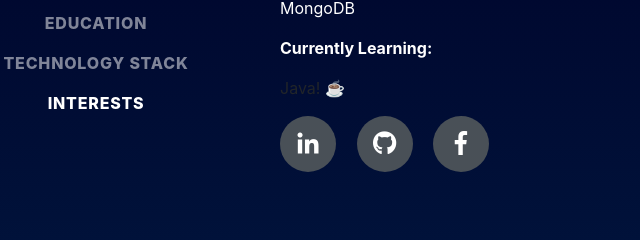
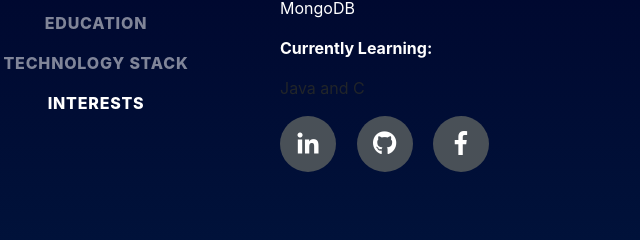
Before and after one commit to mrcaffey/mrcaffey.github.io, a website with bundled scripts: page index.html in a window 1280 px wide. Shown: the part 505-745 px from the top of the page, 40-680 px from the left. Built offline with nearby package versions, Linux system fonts and the light colour scheme; a web font is replaced by a local one.

Commit message:
changes once more

```diff
--- a/index.html
+++ b/index.html
@@ -82,7 +82,7 @@
           <p style="color: white">Team lead with experience interfacing with clients and stakeholders regarding new features and requests.</p>
           <p style="color: white""><b>Toolbelt:</b> HTML5, CSS3/SASS, JavaScript, React/Redux, React Native, Node/Express.js, Python, PHP, PostgreSQL & MongoDB</p>
           <p style="color: white">
-          <p style="color: white""><b>Currently Learning:</b> <p>Java! ☕️</p>
+          <p style="color: white""><b>Currently Learning:</b> <p>Java and C</p>
           <div class="social-icons">
             <a href="https://www.linkedin.com/in/micah-caffey/">
               <i class="fab fa-linkedin-in"></i>
```
